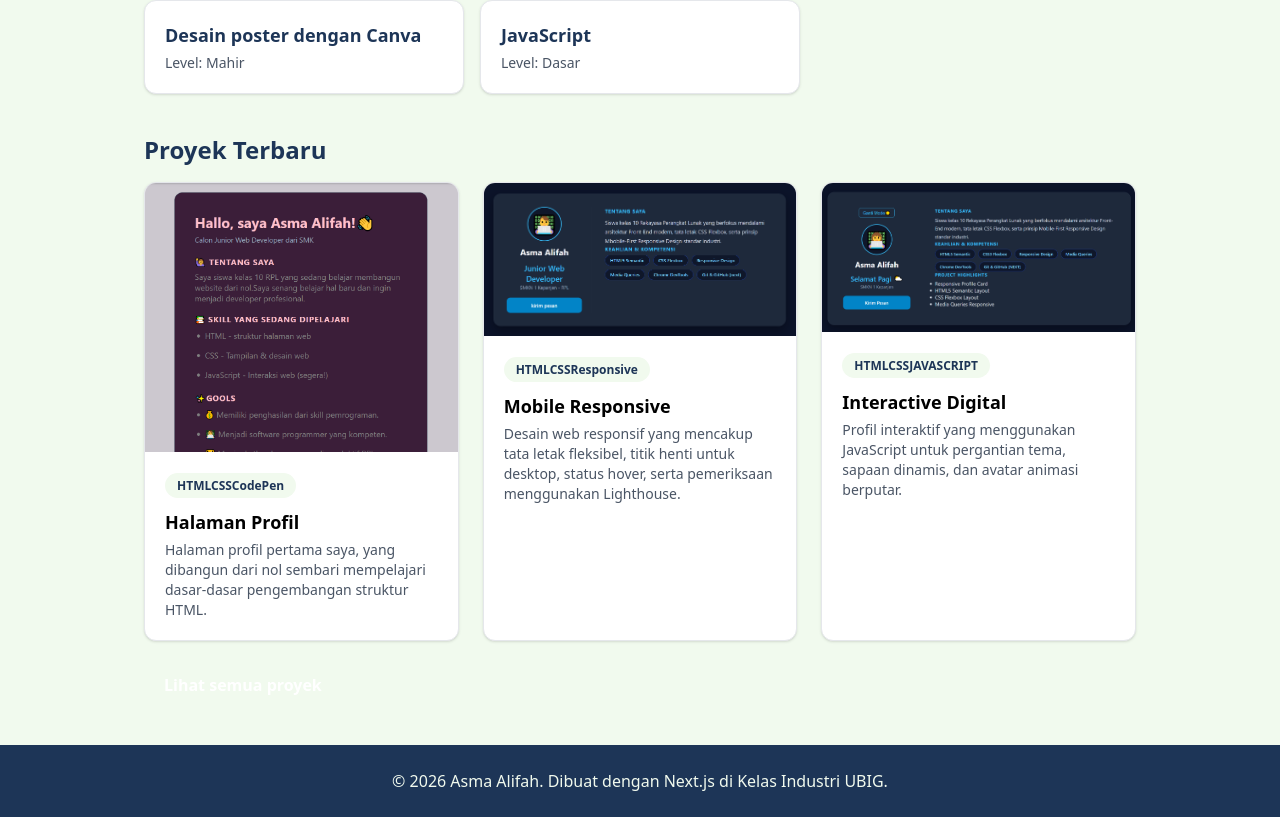
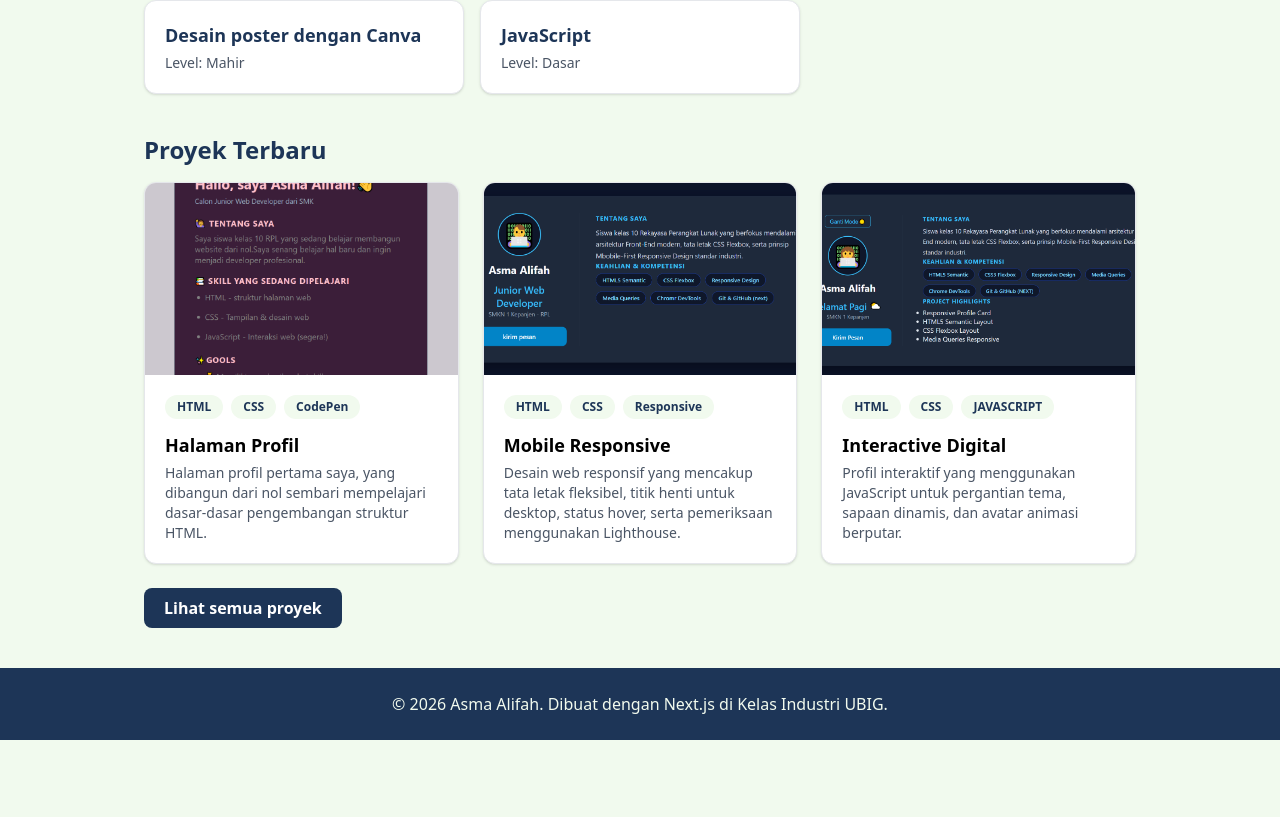
Before and after one commit to Asmaalifah/portofolio-next, a Next.js app: page / in a window 1280 px wide. Shown: the part 482-1299 px from the top of the page. After the commit the page ends 1222 px from the top, so only its background shows below. Built offline with nearby package versions, Linux system fonts and the light colour scheme.

Commit message:
mengerjakan modul 11

```diff
--- /dev/null
+++ b/src/app/not-found.js
@@ -0,0 +1,29 @@
+import Link from "next/link";
+
+export const metadata = {
+  title: "Halaman tidak ditemukan",
+  description: "Halaman yang Anda cari tidak tersedia.",
+};
+
+export default function NotFound() {
+  return (
+    <main className="flex w-full flex-1 items-center justify-center px-5 py-20">
+      <section className="max-w-xl text-center">
+        <p className="text-7xl font-extrabold text-aksen md:text-8xl">404</p>
+        <h1 className="mt-4 text-2xl font-bold text-utama md:text-3xl">
+          Halaman tidak ditemukan
+        </h1>
+        <p className="mt-4 leading-7 text-slate-600">
+          Alamat atau halaman web yang Anda cari tidak ada, telah dihapus, atau
+          sedang dipindahkan.
+        </p>
+        <Link
+          href="/"
+          className="mt-7 inline-flex rounded-lg bg-utama px-5 py-3 font-semibold text-white transition-colors hover:bg-[#142b45] focus-visible:outline-2 focus-visible:outline-offset-2 focus-visible:outline-utama"
+        >
+          Kembali ke Beranda
+        </Link>
+      </section>
+    </main>
+  );
+}
--- a/src/app/page.tsx
+++ b/src/app/page.tsx
@@ -43,9 +43,13 @@ export default function Home() {
               <ProyekCard key={item.slug} proyek={item} />
           ))}
           </div>
-          <Link href="/proyek" className="mt-6 inline-block rounded-lg bg utama px-5 py-2 font-semibold text-white">
-            Lihat semua proyek
-          </Link>
+
+        <Link
+          href="/proyek"
+          className="mt-6 inline-block rounded-lg bg-utama px-5 py-2 font-semibold text-white hover:opacity-80"
+        >
+          Lihat semua proyek
+        </Link>
       </section>
 
 
--- a/src/app/proyek/[slug]/page.js
+++ b/src/app/proyek/[slug]/page.js
@@ -38,13 +38,18 @@ export default async function DetailProyek({ params }) {
         loading="eager"
         className="mt-6 h-auto w-full rounded-xl border border-gray-200"
         />
-        <p className="mt-6 text-lg">{item.deskripsi}</p>
-        <h2 className="mt-8 text-2xl font-bold text-utama">Yang Saya Pelajari</h2>
-        <ul className="mt-3 list-disc pl-5">
-        {item.fitur.map((f) => (
-            <li key={f}>{f}</li>
-        ))}
-        </ul>
+        <div className="mt-8 bg-white p-6 rounded-2xl shadow-sm border border-gray-100">
+            <h2 className="text-xl font-bold text-utama">Deskripsi Proyek</h2>
+            <p className="mt-2 text-gray-700 leading-relaxed">{item.deskripsi}</p>
+        </div>
+        <div className="mt-6 bg-white p-6 rounded-2xl shadow-sm border border-gray-100">
+            <h2 className="text-xl font-bold text-utama">Yang Saya Pelajari</h2>
+            <ul className="mt-3 list-disc pl-5 space-y-1 text-gray-700">
+            {item.fitur.map((f) => (
+                <li key={f}>{f}</li>
+            ))}
+            </ul>
+        </div>
     </main>
     );
 }
--- a/src/components/Footer.jsx
+++ b/src/components/Footer.jsx
@@ -1,5 +1,5 @@
 export default function Footer() {
-    const tahun = new Date().getFullYear();
+    const tahun = 2026;
     return (
     <footer className="mt-auto bg-utama p-6 text-center text-latar">
         <p>&copy; {tahun} Asma Alifah. Dibuat dengan Next.js di Kelas Industri UBIG.</p>
--- a/src/components/Navbar.jsx
+++ b/src/components/Navbar.jsx
@@ -6,7 +6,6 @@ import { usePathname } from "next/navigation";
 const menu = [
     { href: "/", label: "Beranda" },
     { href: "/tentang", label: "Tentang" },
-    { href: "/keahlian", label: "Keahlian" },
     { href: "/proyek", label: "Proyek" },
     { href: "/kontak", label: "Kontak" },
 ];
--- a/src/components/ProyekCard.jsx
+++ b/src/components/ProyekCard.jsx
@@ -12,10 +12,19 @@ export default function ProyekCard({ proyek }) {
         width={640}
         height={440}
         loading="eager"
-        className="h-auto w-full"
+        className="h-48 w-full object-cover"
         />
         <div className="p-5">
-        <span className="rounded-full bg-latar px-3 py-1 text-xs font-semibold text-utama">{proyek.kategori}</span>
+        <div className="flex flex-wrap gap-2">
+            {proyek.kategori.map((item) => (
+                <span
+                    key={item}
+                    className="rounded-full bg-latar px-3 py-1 text-xs font-semibold text-utama"
+                >
+                    {item}
+                </span>
+            ))}
+        </div>
         <h3 className="mt-3 text-lg font-semibold text utama">{proyek.judul}</h3>
         <p className="mt-1 text-sm text-gray-600">{proyek.deskripsi}</p>
         </div>
--- a/src/data/proyek.js
+++ b/src/data/proyek.js
@@ -1,8 +1,8 @@
 export const proyek = [
     {
-    slug: "halaman-profil",
+    slug: "halaman-profil", // Sudah benar
     judul: "Halaman Profil",
-    kategori:["HTML", "CSS","CodePen"],
+    kategori: ["HTML", "CSS", "CodePen"],
     minggu: "Minggu 01",
     gambar: "/proyek/hasil_project_1.png",
     deskripsi: "Halaman profil pertama saya, yang dibangun dari nol sembari mempelajari dasar-dasar pengembangan struktur HTML.",
@@ -13,7 +13,7 @@ export const proyek = [
     ],
     },
     {
-    slug: "Mobile Responsive",
+    slug: "mobile-responsive", // UBAH INI (Huruf kecil & pakai tanda strip)
     judul: "Mobile Responsive",
     kategori: ["HTML", "CSS", "Responsive"],
     minggu: "Minggu 02",
@@ -26,7 +26,7 @@ export const proyek = [
     ],
     },
     {
-    slug: "Interactive Digital",
+    slug: "interactive-digital", // UBAH INI (Huruf kecil & pakai tanda strip)
     judul: "Interactive Digital",
     kategori: ["HTML", "CSS", "JAVASCRIPT"],
     minggu: "Minggu 03",
```
